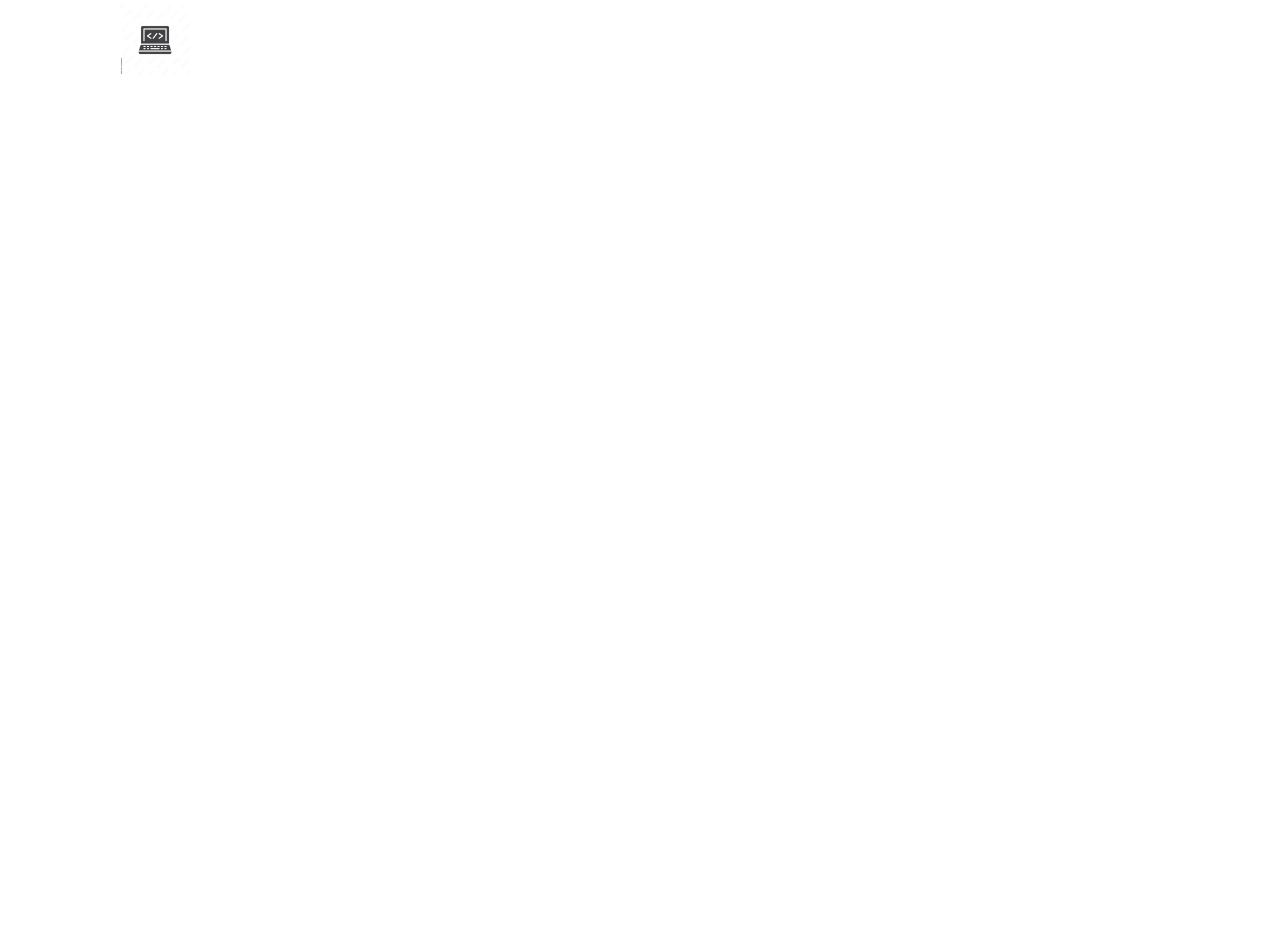
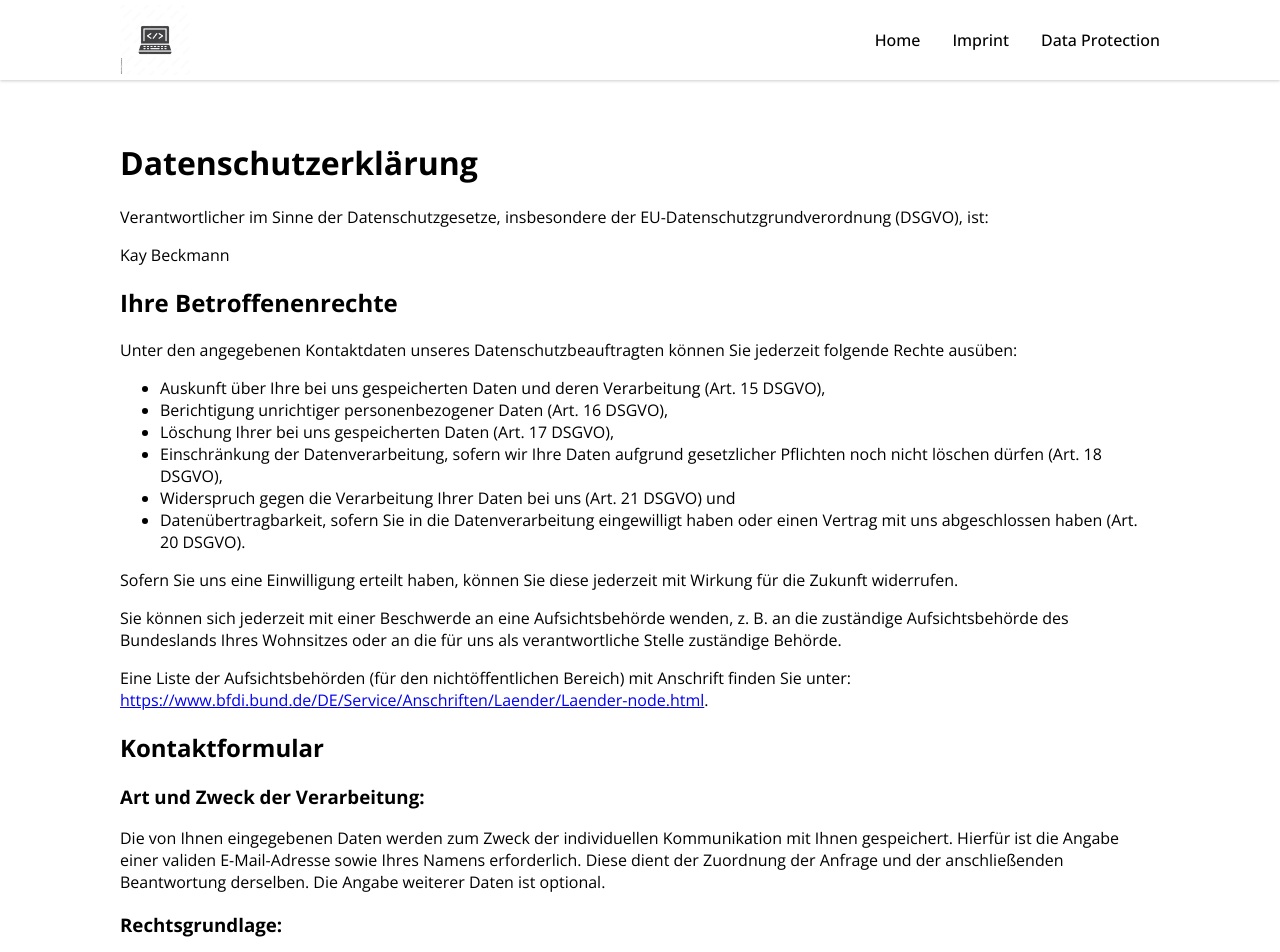
Before and after one commit to KayBeckmann/kaybeckmann, an Angular app: page /data-protection in a window 1280 px wide. Before the commit this address led to /. Shown: the top 952 px of the page. Before the commit the page ends 800 px from the top, so only its background shows below. Built offline with nearby package versions, Linux system fonts and the light colour scheme.

Commit message:
data-protection added

```diff
--- a/src/app/app-routing.module.ts
+++ b/src/app/app-routing.module.ts
@@ -2,10 +2,12 @@ import { NgModule } from "@angular/core";
 import { RouterModule, Routes } from "@angular/router";
 import { SlideshowComponent } from "./slideshow/slideshow.component";
 import { ImprintComponent } from "./imprint/imprint.component";
+import { DataProtectionComponent } from "./data-protection/data-protection.component";
 
 const routes: Routes = [
   { path: ``, component: SlideshowComponent },
-  { path: `imprint`, component: ImprintComponent }
+  { path: `imprint`, component: ImprintComponent },
+  { path: `data-protection`, component: DataProtectionComponent }
 ];
 
 @NgModule({
--- a/src/app/app.module.ts
+++ b/src/app/app.module.ts
@@ -6,13 +6,15 @@ import { AppComponent } from './app.component';
 import { SlideshowComponent } from './slideshow/slideshow.component';
 import { MenuComponent } from './menu/menu.component';
 import { ImprintComponent } from './imprint/imprint.component';
+import { DataProtectionComponent } from './data-protection/data-protection.component';
 
 @NgModule({
   declarations: [
     AppComponent,
     SlideshowComponent,
     MenuComponent,
-    ImprintComponent
+    ImprintComponent,
+    DataProtectionComponent
   ],
   imports: [
     BrowserModule,
--- /dev/null
+++ b/src/app/data-protection/data-protection.component.html
@@ -0,0 +1,153 @@
+<h1>Datenschutzerklärung</h1>
+<p>
+  Verantwortlicher im Sinne der Datenschutzgesetze, insbesondere der
+  EU-Datenschutzgrundverordnung (DSGVO), ist:
+</p>
+<p>Kay Beckmann</p>
+<h2>Ihre Betroffenenrechte</h2>
+<p>
+  Unter den angegebenen Kontaktdaten unseres Datenschutzbeauftragten können Sie
+  jederzeit folgende Rechte ausüben:
+</p>
+<ul>
+  <li>
+    Auskunft über Ihre bei uns gespeicherten Daten und deren Verarbeitung (Art.
+    15 DSGVO),
+  </li>
+  <li>Berichtigung unrichtiger personenbezogener Daten (Art. 16 DSGVO),</li>
+  <li>Löschung Ihrer bei uns gespeicherten Daten (Art. 17 DSGVO),</li>
+  <li>
+    Einschränkung der Datenverarbeitung, sofern wir Ihre Daten aufgrund
+    gesetzlicher Pflichten noch nicht löschen dürfen (Art. 18 DSGVO),
+  </li>
+  <li>
+    Widerspruch gegen die Verarbeitung Ihrer Daten bei uns (Art. 21 DSGVO) und
+  </li>
+  <li>
+    Datenübertragbarkeit, sofern Sie in die Datenverarbeitung eingewilligt haben
+    oder einen Vertrag mit uns abgeschlossen haben (Art. 20 DSGVO).
+  </li>
+</ul>
+<p>
+  Sofern Sie uns eine Einwilligung erteilt haben, können Sie diese jederzeit mit
+  Wirkung für die Zukunft widerrufen.
+</p>
+<p>
+  Sie können sich jederzeit mit einer Beschwerde an eine Aufsichtsbehörde
+  wenden, z. B. an die zuständige Aufsichtsbehörde des Bundeslands Ihres
+  Wohnsitzes oder an die für uns als verantwortliche Stelle zuständige Behörde.
+</p>
+<p>
+  Eine Liste der Aufsichtsbehörden (für den nichtöffentlichen Bereich) mit
+  Anschrift finden Sie unter:
+  <a
+    href="https://www.bfdi.bund.de/DE/Service/Anschriften/Laender/Laender-node.html"
+    target="_blank"
+    rel="noopener nofollow"
+    >https://www.bfdi.bund.de/DE/Service/Anschriften/Laender/Laender-node.html</a
+  >.
+</p>
+<p></p>
+<h2>Kontaktformular</h2>
+<h3>Art und Zweck der Verarbeitung:</h3>
+<p>
+  Die von Ihnen eingegebenen Daten werden zum Zweck der individuellen
+  Kommunikation mit Ihnen gespeichert. Hierfür ist die Angabe einer validen
+  E-Mail-Adresse sowie Ihres Namens erforderlich. Diese dient der Zuordnung der
+  Anfrage und der anschließenden Beantwortung derselben. Die Angabe weiterer
+  Daten ist optional.
+</p>
+<h3>Rechtsgrundlage:</h3>
+<p>
+  Die Verarbeitung der in das Kontaktformular eingegebenen Daten erfolgt auf der
+  Grundlage eines berechtigten Interesses (Art. 6 Abs. 1 lit. f DSGVO).
+</p>
+<p>
+  Durch Bereitstellung des Kontaktformulars möchten wir Ihnen eine
+  unkomplizierte Kontaktaufnahme ermöglichen. Ihre gemachten Angaben werden zum
+  Zwecke der Bearbeitung der Anfrage sowie für mögliche Anschlussfragen
+  gespeichert.
+</p>
+<p>
+  Sofern Sie mit uns Kontakt aufnehmen, um ein Angebot zu erfragen, erfolgt die
+  Verarbeitung der in das Kontaktformular eingegebenen Daten zur Durchführung
+  vorvertraglicher Maßnahmen (Art. 6 Abs. 1 lit. b DSGVO).
+</p>
+<h3>Empfänger:</h3>
+<p>Empfänger der Daten sind ggf. Auftragsverarbeiter.</p>
+<p></p>
+<h3>Drittlandtransfer:</h3>
+<p>Die erhobenen Daten werden ggfs. in folgende Drittländer übertragen:</p>
+<p>Nein</p>
+<p>Folgende Datenschutzgarantien liegen vor:</p>
+<p></p>
+<h3>Speicherdauer:</h3>
+<p>Daten werden spätestens 6 Monate nach Bearbeitung der Anfrage gelöscht.</p>
+<p>
+  Sofern es zu einem Vertragsverhältnis kommt, unterliegen wir den gesetzlichen
+  Aufbewahrungsfristen nach HGB und löschen Ihre Daten nach Ablauf dieser
+  Fristen.
+</p>
+<h3>Bereitstellung vorgeschrieben oder erforderlich:</h3>
+<p>
+  Die Bereitstellung Ihrer personenbezogenen Daten erfolgt freiwillig. Wir
+  können Ihre Anfrage jedoch nur bearbeiten, sofern Sie uns Ihren Namen, Ihre
+  E-Mail-Adresse und den Grund der Anfrage mitteilen.
+</p>
+<p></p>
+<h2>SSL-Verschlüsselung</h2>
+<p>
+  Um die Sicherheit Ihrer Daten bei der Übertragung zu schützen, verwenden wir
+  dem aktuellen Stand der Technik entsprechende Verschlüsselungsverfahren (z. B.
+  SSL) über HTTPS.
+</p>
+<p></p>
+<hr />
+<h2>Information über Ihr Widerspruchsrecht nach Art. 21 DSGVO</h2>
+<h3>Einzelfallbezogenes Widerspruchsrecht</h3>
+<p>
+  Sie haben das Recht, aus Gründen, die sich aus Ihrer besonderen Situation
+  ergeben, jederzeit gegen die Verarbeitung Sie betreffender personenbezogener
+  Daten, die aufgrund Art. 6 Abs. 1 lit. f DSGVO (Datenverarbeitung auf der
+  Grundlage einer Interessenabwägung) erfolgt, Widerspruch einzulegen; dies gilt
+  auch für ein auf diese Bestimmung gestütztes Profiling im Sinne von Art. 4 Nr.
+  4 DSGVO.
+</p>
+<p>
+  Legen Sie Widerspruch ein, werden wir Ihre personenbezogenen Daten nicht mehr
+  verarbeiten, es sei denn, wir können zwingende schutzwürdige Gründe für die
+  Verarbeitung nachweisen, die Ihre Interessen, Rechte und Freiheiten
+  überwiegen, oder die Verarbeitung dient der Geltendmachung, Ausübung oder
+  Verteidigung von Rechtsansprüchen.
+</p>
+<h3>Empfänger eines Widerspruchs</h3>
+<p>Kay Beckmann</p>
+<hr />
+<h2>Änderung unserer Datenschutzbestimmungen</h2>
+<p>
+  Wir behalten uns vor, diese Datenschutzerklärung anzupassen, damit sie stets
+  den aktuellen rechtlichen Anforderungen entspricht oder um Änderungen unserer
+  Leistungen in der Datenschutzerklärung umzusetzen, z.B. bei der Einführung
+  neuer Services. Für Ihren erneuten Besuch gilt dann die neue
+  Datenschutzerklärung.
+</p>
+<h2>Fragen an den Datenschutzbeauftragten</h2>
+<p>
+  Wenn Sie Fragen zum Datenschutz haben, schreiben Sie uns bitte eine E-Mail
+  oder wenden Sie sich direkt an die für den Datenschutz verantwortliche Person
+  in unserer Organisation:
+</p>
+<p></p>
+<p>
+  <em
+    >Die Datenschutzerklärung wurde mithilfe der activeMind AG erstellt, den
+    Experten für
+    <a
+      href="https://www.activemind.de/datenschutz/datenschutzbeauftragter/"
+      target="_blank"
+      rel="noopener"
+      >externe Datenschutzbeauftragte</a
+    >
+    (Version #2020-09-30).</em
+  >
+</p>
--- a/src/app/menu/menu.component.html
+++ b/src/app/menu/menu.component.html
@@ -14,8 +14,9 @@
 
   <div [class.darkLinks]="darkMode">
     <a routerLink="/">Home</a>
-    <a href="#">Curriculum</a>
-    <a href="#">Projects</a>
+    <!-- <a href="#">Curriculum</a> -->
+    <!-- <a href="#">Projects</a> -->
     <a routerLink="imprint">Imprint</a>
+    <a routerLink="data-protection">Data Protection</a>
   </div>
 </header>
```
Also changed, not shown: src/app/data-protection/data-protection.component.ts (added, +10 -0 lines), src/app/data-protection/data-protection.component.scss (added), 1 other file (tests, documents, lock files or other folders).
